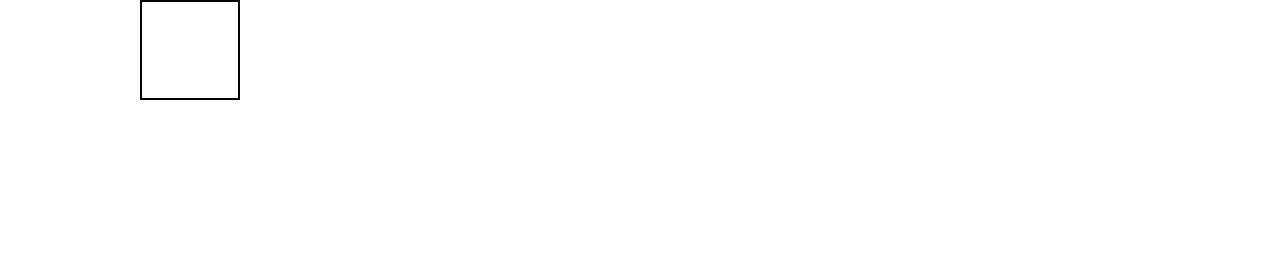
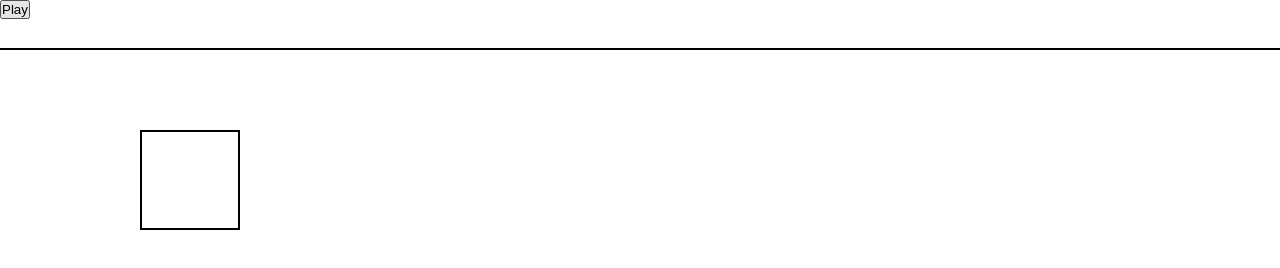
Before and after one commit to simoneevacca/js-campominato-grid, a plain HTML site: page index.html in a window 1280 px wide. Drawn offline with Linux system fonts and the light colour scheme.

Commit message:
add evevent listner on play button

```diff
--- a/assets/css/style.css
+++ b/assets/css/style.css
@@ -2,6 +2,11 @@
     margin: 0;
     padding: 0;
     box-sizing: border-box;
+}
+header {
+    height: 50px;
+    border-bottom: 2px solid black;
+    margin-bottom: 80px;
 }
 
 .grid {
--- a/assets/js/main.js
+++ b/assets/js/main.js
@@ -3,8 +3,13 @@
 // Ci saranno quindi 10 caselle per ognuna delle 10 righe.
 // Quando l'utente clicca su ogni cella, la cella cliccata si colora di azzurro ed emetto un messaggio in console con il numero della cella cliccata.
 
+const play = document.getElementById('play');
+// al click del bottone...
+play.addEventListener('click', function()  {
+    console.log('play work');
 
-// al click del bottone...
+}
+)
 
 // genero le 100 celle all'interno della griglia
 
--- a/index.html
+++ b/index.html
@@ -8,6 +8,10 @@
 </head>
 <body>
 
+    <header>
+        <button id="play">Play</button>
+    </header>
+
     <div class="grid">
         <div class="cell"></div>
     </div>
```
